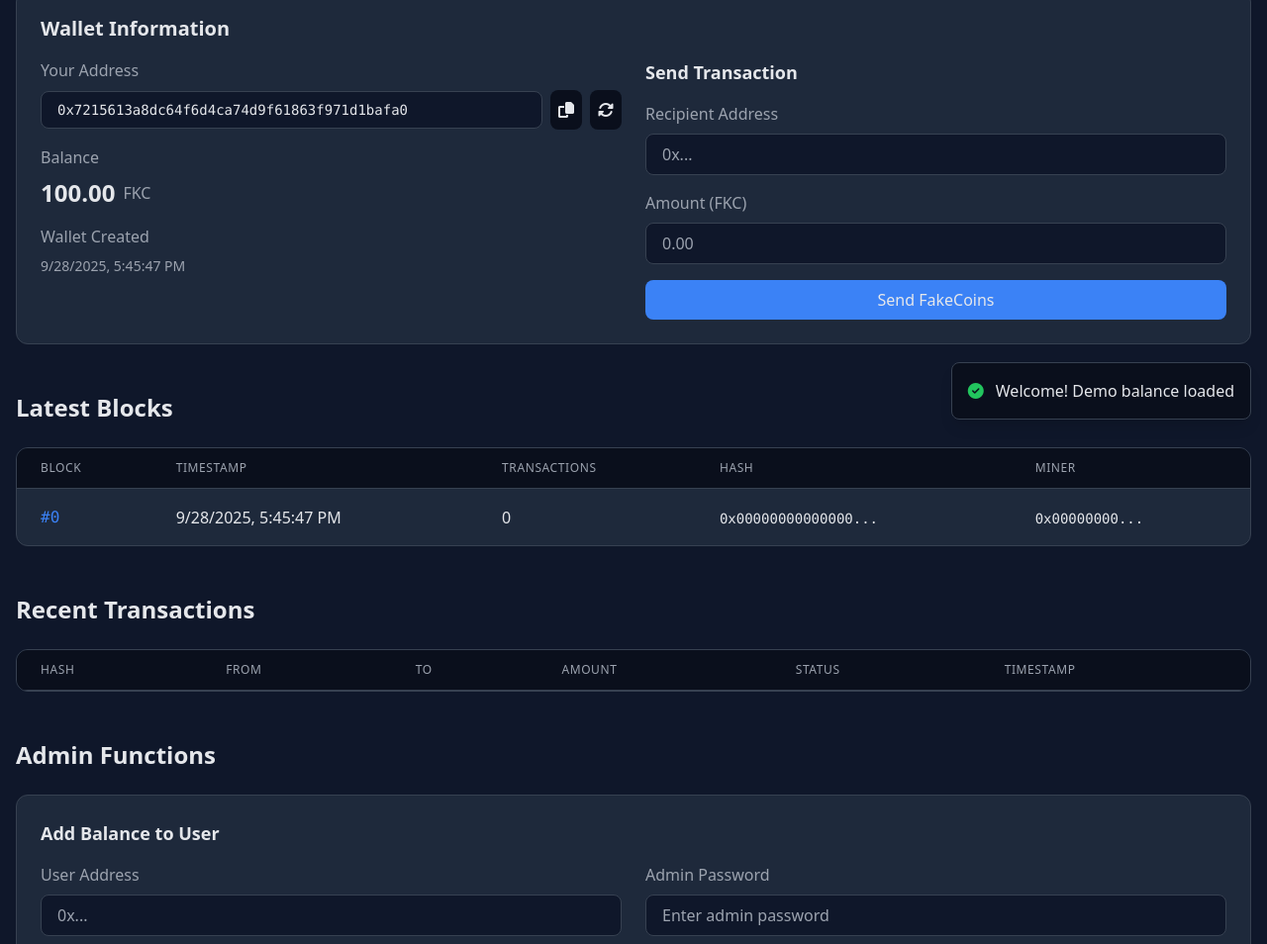
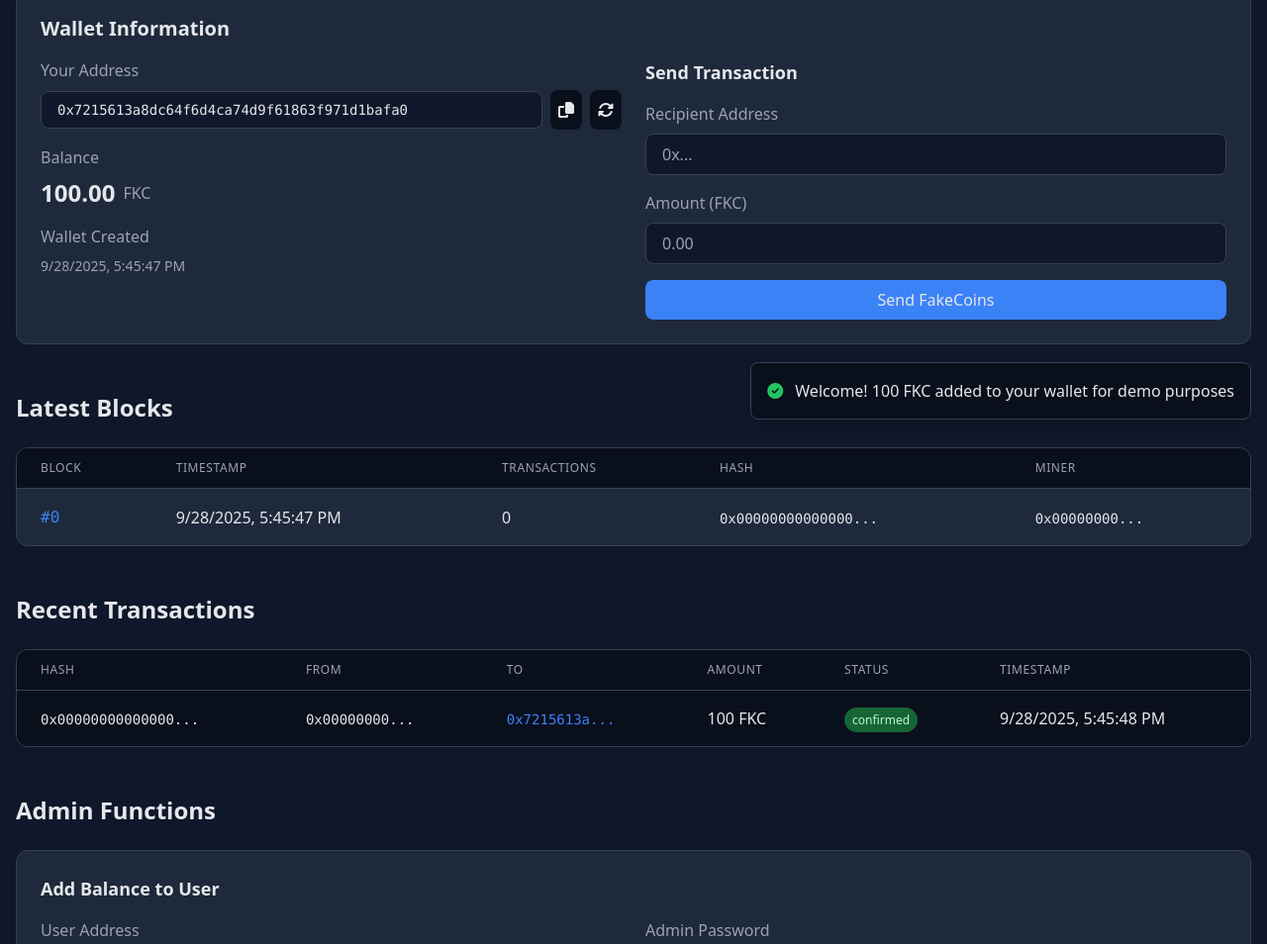
Before and after one commit to TheshanBMR/fake-blockchain, a plain HTML site: page index.html in a window 1280 px wide. Shown: the part 360-1314 px from the top of the page at 99% size. Drawn offline with nearby package versions, Linux system fonts and the light colour scheme.

Commit message:
Update index.html

```diff
--- a/index.html
+++ b/index.html
@@ -575,25 +575,27 @@
 
     // Initialize the UI
     function initializeUI() {
+            // Set wallet address and creation time
             walletAddressElement.value = blockchain.userWallet;
             walletCreatedElement.textContent = new Date(blockchain.getWalletCreationTime()).toLocaleString();
 
+            // Update balances and counts
             updateWalletBalance();
             updateBlockCount();
             updateTransactionCount();
 
+            // Render blocks and transactions
             renderBlocks();
             renderTransactions();
 
-        // For demo - add initial balance without revealing password
+            // Add some initial transactions for demo
             setTimeout(() => {
-            const demoAddress = blockchain.userWallet;
-            if (!localStorage.getItem('demo_balance_added')) {
-                blockchain.wallets.get(demoAddress).balance = 100;
-                localStorage.setItem('demo_balance_added', 'true');
+                // For demo purposes, we'll use the admin function directly
+                // In real usage, the admin would enter the password
+                blockchain.addBalance(blockchain.userWallet, 100, ";vqOSKOeiSYt1T,;FGmQjsCn=");
                 updateWalletBalance();
-                showToast("Welcome! Demo balance loaded", "success");
-            }
+                renderTransactions();
+                showToast("Welcome! 100 FKC added to your wallet for demo purposes", "success");
             }, 1000);
         }
 
```
Lines whose indentation alone changed are shown as unchanged.
